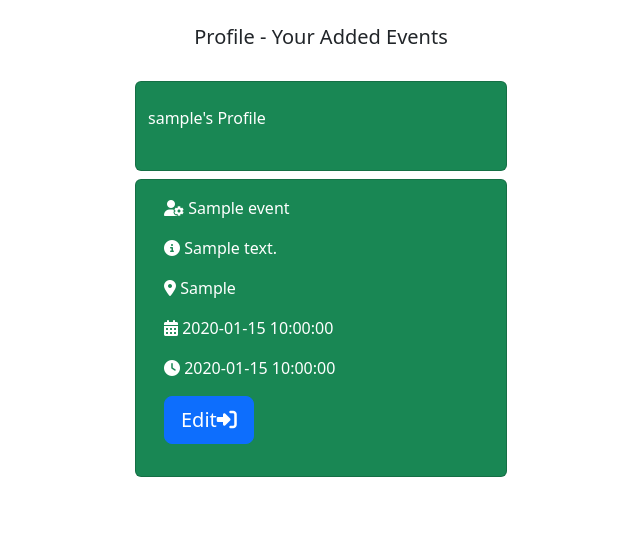
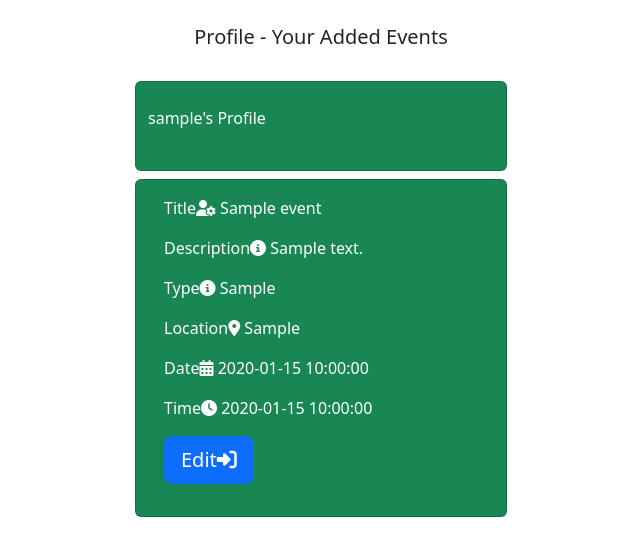
Before and after one commit to Another-User-Dev/pm3-events, a Flask app: a page that uses templates/profile.html in a window 1280 px wide. Shown: the part 135-691 px from the top of the page, without its empty margins (319-959 px from the left). Run offline with Flask 2, Linux system fonts and the light colour scheme; the visitor is signed in with stand-in values (Sample User, id 1); a database or web service that is not in the repository returns one stand-in record (values such as "Sample title"); some libraries are stand-ins or nearby versions.

Commit message:
Update profile page

```diff
--- a/templates/profile.html
+++ b/templates/profile.html
@@ -7,7 +7,7 @@
     <br>
 
     <div class="row justify-content-center">
-        <div class="card col-xs-12 col-lg-4 bg-success text-white">
+        <div class="card col-lg-4 bg-success text-white">
             <br>
             <p>{{ username }}'s Profile</p><br>
         </div>
@@ -19,11 +19,12 @@
         {% for event in events %}
             <div class="card col-lg-4 bg-success text-white mb-3 mx-2 my-2">
                 <div class="card-body">
-                    <p><i class="fas fa-user-cog"></i> {{ event.event_title }}</p>
-                    <p><i class="fas fa-info-circle"></i> {{ event.event_description }}</p>
-                    <p><i class="fas fa-map-marker-alt"></i> {{ event.event_location }}</p>
-                    <p><i class="fas fa-calendar-alt"></i> {{ event.event_date }}</p>
-                    <p><i class="fas fa-clock"></i> {{ event.start_time }}</p>
+                    <p>Title<i class="fas fa-user-cog"></i> {{ event.event_title }}</p>
+                    <p>Description<i class="fas fa-info-circle"></i> {{ event.event_description }}</p>
+                    <p>Type<i class="fas fa-info-circle"></i> {{ event.event_type }}</p>
+                    <p>Location<i class="fas fa-map-marker-alt"></i> {{ event.event_location }}</p>
+                    <p>Date<i class="fas fa-calendar-alt"></i> {{ event.event_date }}</p>
+                    <p>Time<i class="fas fa-clock"></i> {{ event.start_time }}</p>
 
                     <!-- create buttons-->
 
```
